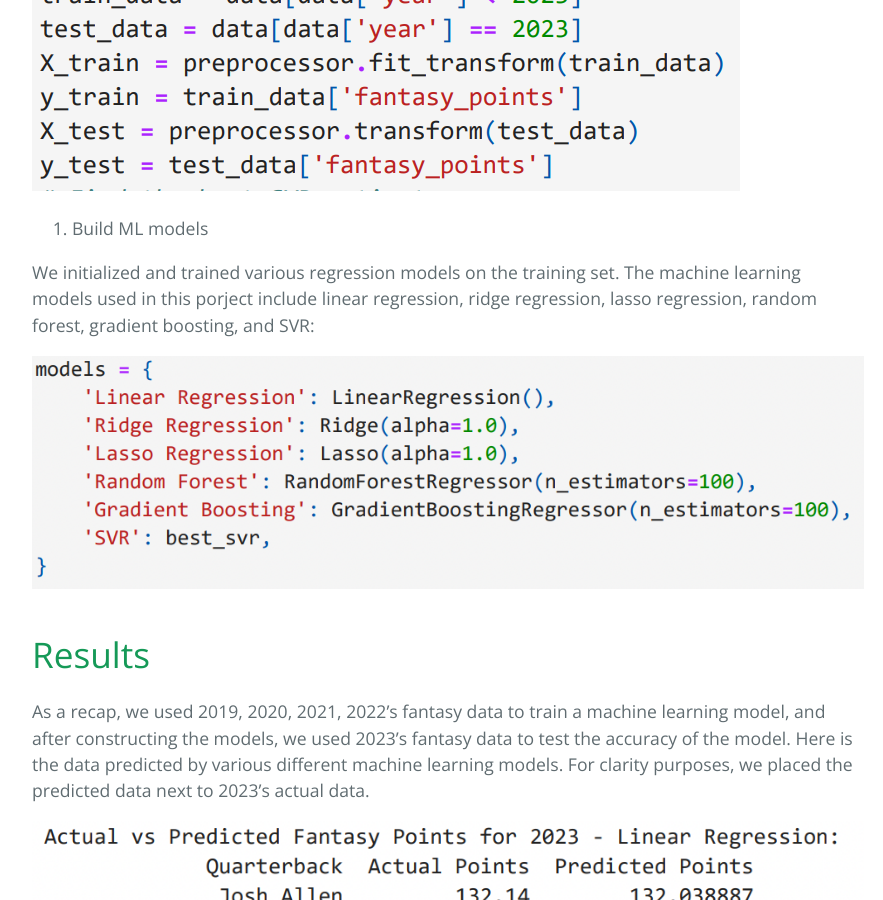
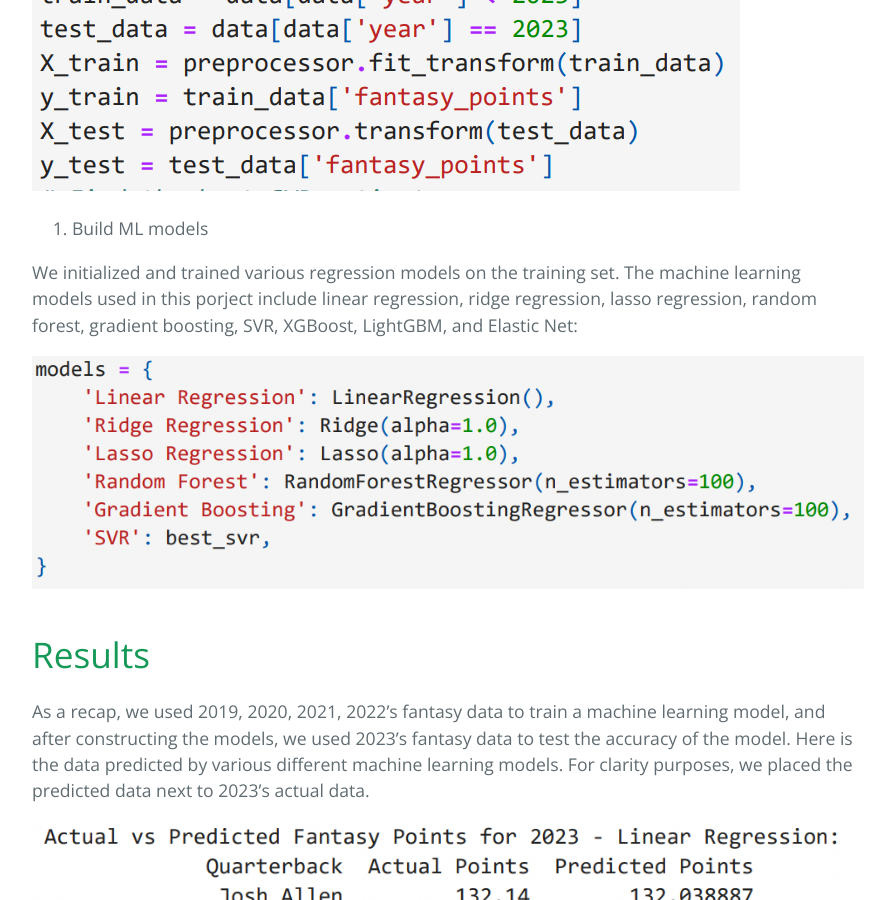
Before and after one commit to CS4641-Group-96/fantasy-football, a Jekyll site: the page built from index.md, in a window 1280 px wide and 900 px high, scrolled down 4556 px. Shown: the whole window, without its empty margins (192-1075 px from the left). Built offline with Jekyll 4.4.1, drawn with Linux system fonts in a browser that asks for light colours.

Commit message:
Update index.md

```diff
--- a/index.md
+++ b/index.md
@@ -64,7 +64,7 @@ We have the dataset for 2019, 2020, 2021, 2022, and 2023, so we decided th use 2
 
 5. Build ML models
 
-We initialized and trained various regression models on the training set. The machine learning models used in this porject include linear regression, ridge regression, lasso regression, random forest, gradient boosting, and SVR:
+We initialized and trained various regression models on the training set. The machine learning models used in this porject include linear regression, ridge regression, lasso regression, random forest, gradient boosting, SVR, XGBoost, LightGBM, and Elastic Net:
 
 ![csv ss](/fantasy-football/assets/css/6.png)
 
```
